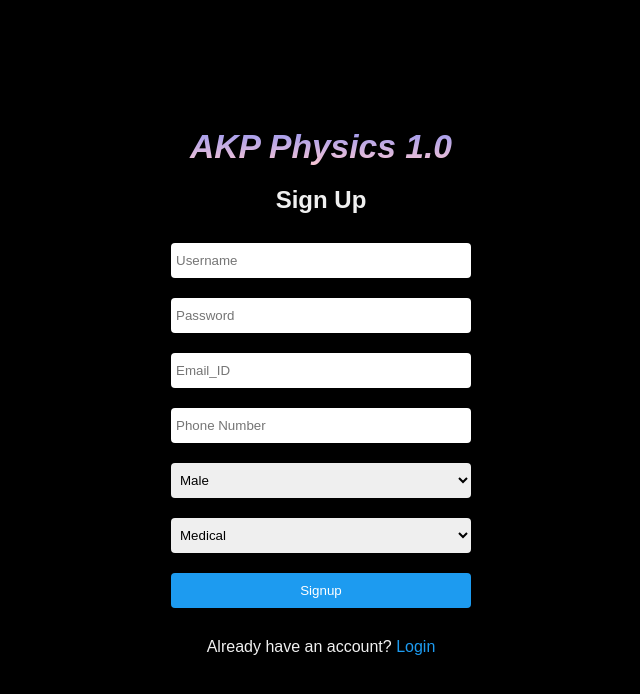
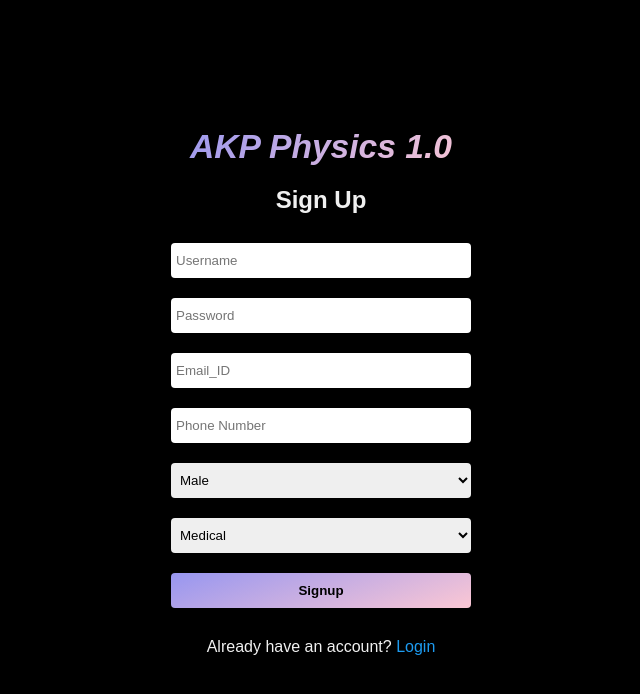
Before and after one commit to PankajSharma3/Tutor-Point, a website: page public/html/signup.html in a window 1280 px wide. In both pictures the pointer is over the input "Signup". Shown: the whole page, without its empty margins (319-959 px from the left). Drawn offline with Linux system fonts and the light colour scheme.

Commit message:
Update signup.css

```diff
--- a/public/css/signup.css
+++ b/public/css/signup.css
@@ -1,3 +1,7 @@
+*{
+  user-select: none;
+}
+
 body {
   font-family: Arial, sans-serif;
   margin: 0;
@@ -12,7 +16,7 @@ body {
 }
 
 .logo {
-    background: linear-gradient(180deg, #9796f0, #fbc7d4);
+  background: linear-gradient(130deg, #9796f0, #fbc7d4);
   -webkit-text-fill-color: transparent;
   -webkit-background-clip: text;
   font-weight: 600;
@@ -27,8 +31,9 @@ body {
   width: 300px;
 }
 
-  select, input{
-    width:100%;
+select,
+input {
+  width: 100%;
   min-height: 35px;
   padding: 5px;
   margin: 10px 0;
@@ -38,7 +43,7 @@ body {
   outline: 0;
 }
 
-  #submit{
+#submit {
   background-color: rgb(29, 155, 240);
   padding: 10px 20px;
   border: none;
@@ -46,6 +51,12 @@ body {
   cursor: pointer;
   width: 100%;
   color: white;
+}
+
+#submit:hover{
+  background: linear-gradient(160deg, #9796f0, #fbc7d4);
+  color: black;
+  font-weight: bold;
 }
 
 .form-switch {
@@ -57,3 +68,9 @@ body {
   text-decoration: none;
   color: rgb(29, 155, 240);
 }
+
+a:hover{
+  background: linear-gradient(180deg, #9796f0, #fbc7d4);
+  -webkit-text-fill-color: transparent;
+  -webkit-background-clip: text;
+}
```
Lines whose indentation alone changed are shown as unchanged.
